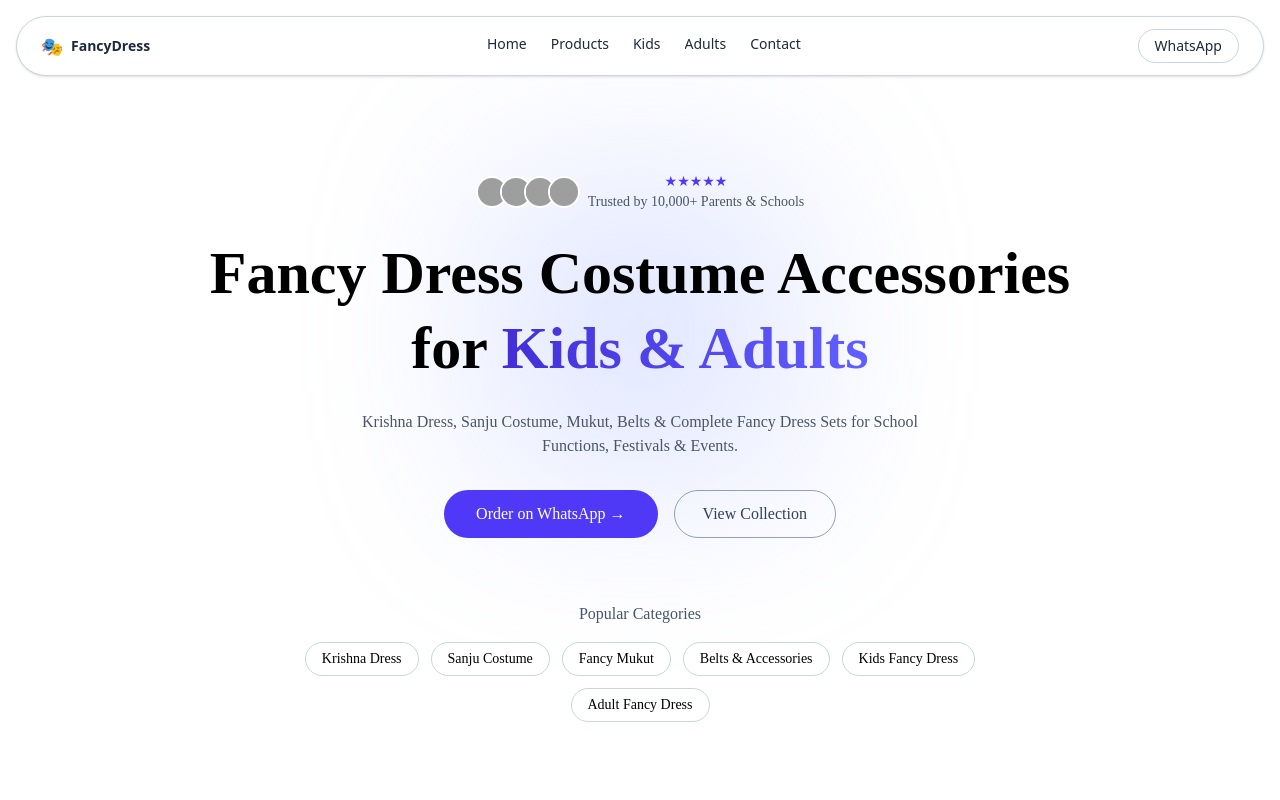
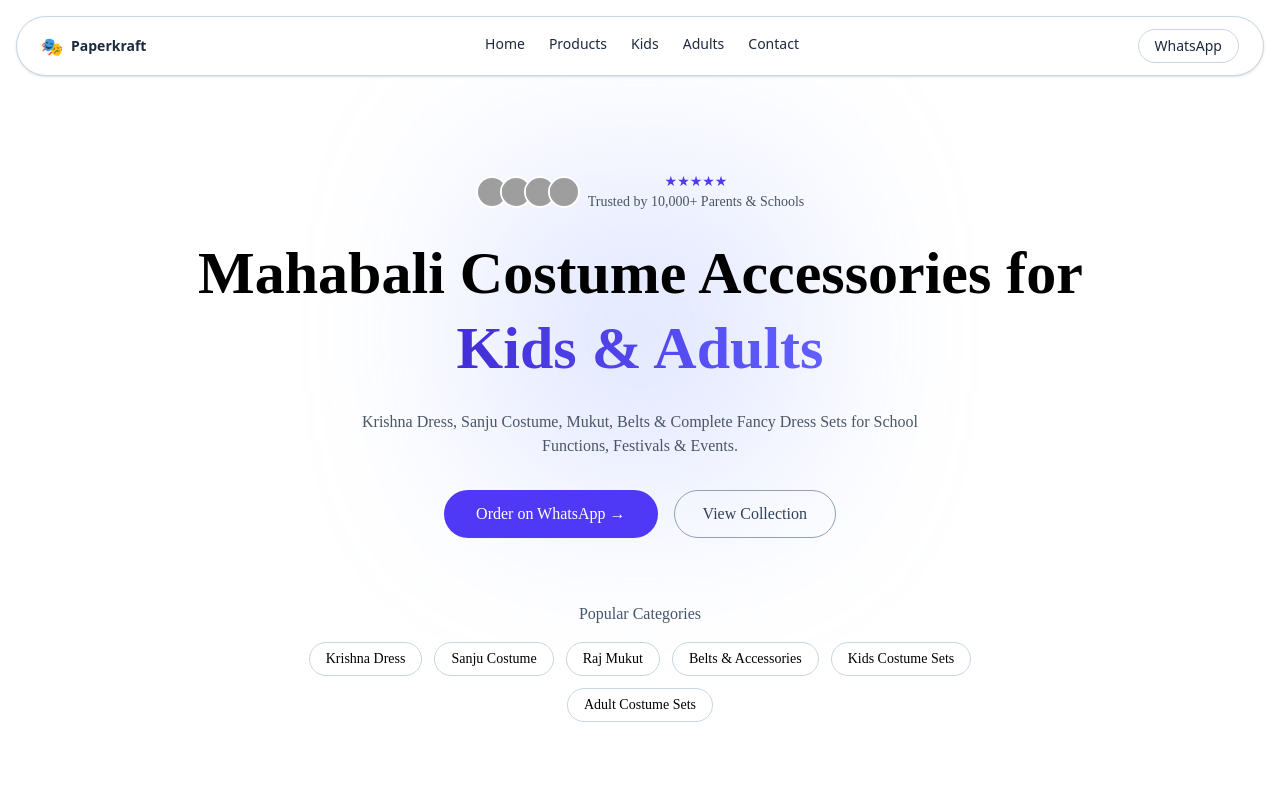
Before and after one commit to chinmaya-sahoo/Paperkraft, a React (Vite) app: page / in a window 1280 px wide. Shown: the top 800 px of the page. Built offline with nearby package versions, Linux system fonts and the light colour scheme; grey boxes are pictures that could not be loaded; the HTML template or start-up script is replaced by a standard one.

Commit message:
nav , hero updated

```diff
--- a/src/components/HeroSection.jsx
+++ b/src/components/HeroSection.jsx
@@ -4,10 +4,10 @@ export const HeroSection = () => {
   const categories = [
     "Krishna Dress",
     "Sanju Costume",
-    "Fancy Mukut",
+    "Raj Mukut",
     "Belts & Accessories",
-    "Kids Fancy Dress",
-    "Adult Fancy Dress",
+    "Kids Costume Sets",
+    "Adult Costume Sets",
   ];
 
   return (
@@ -56,7 +56,7 @@ export const HeroSection = () => {
             wrap-break-word leading-tight
           "
         >
-          Fancy Dress Costume Accessories for{" "}
+          Mahabali Costume Accessories for{" "}
           <span className="bg-linear-to-r from-indigo-700 to-indigo-500 bg-clip-text text-transparent">
             Kids & Adults
           </span>
--- a/src/components/Navbar.jsx
+++ b/src/components/Navbar.jsx
@@ -18,7 +18,7 @@ const Navbar = () => {
       {/* Logo */}
       <Link to="/" className="flex items-center gap-2 font-semibold">
         <span className="text-indigo-600 text-lg">🎭</span>
-        FancyDress
+        Paperkraft
       </Link>
 
       {/* Desktop Menu */}
@@ -43,7 +43,7 @@ const Navbar = () => {
       <div className="hidden md:flex">
         <a
           href="https://wa.me/917735584055?text=Hi,%20I'm%20Interested%20in%20Your%20Products"
-          className="rounded-full border border-slate-300 px-4 py-1.5 hover:bg-slate-100 transition"
+          className="rounded-full border border-slate-300 px-4 py-1.5 hover:bg-green-400 transition"
           target="_blank"
         >
           WhatsApp
```
